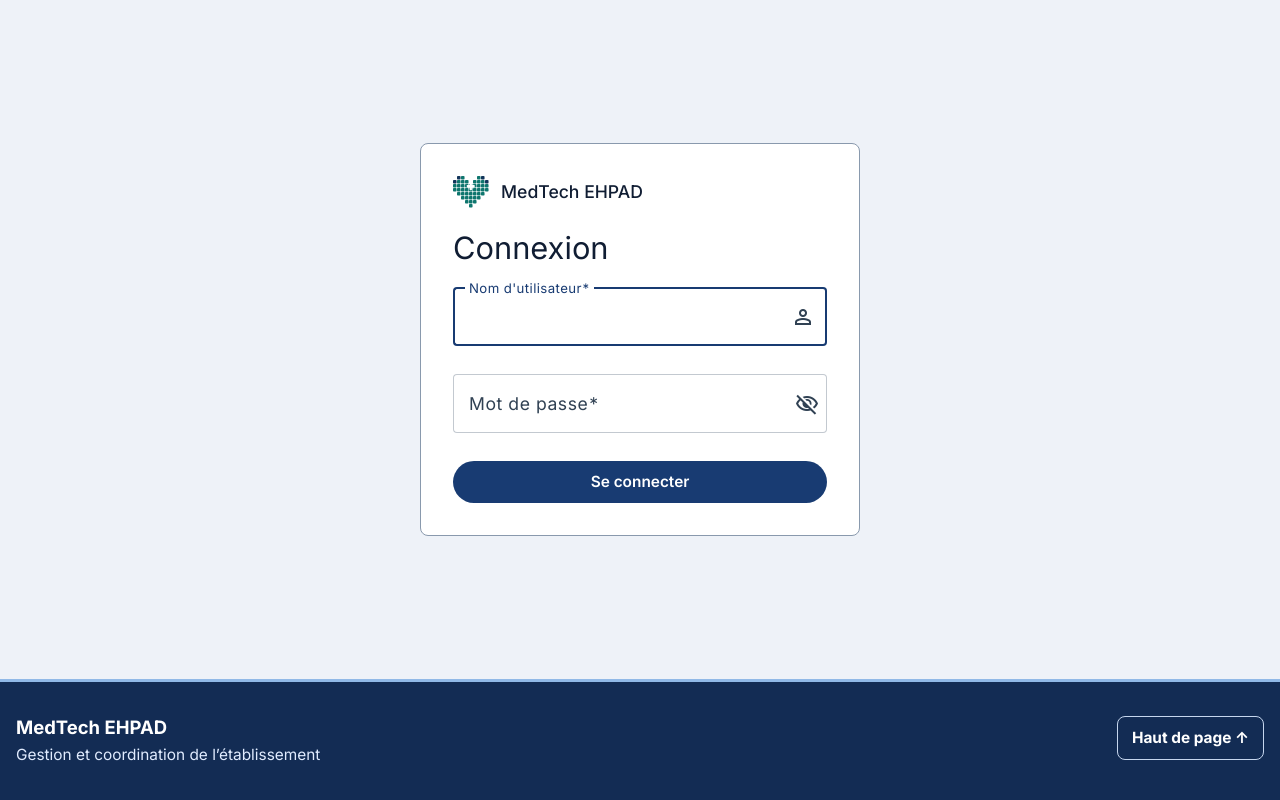
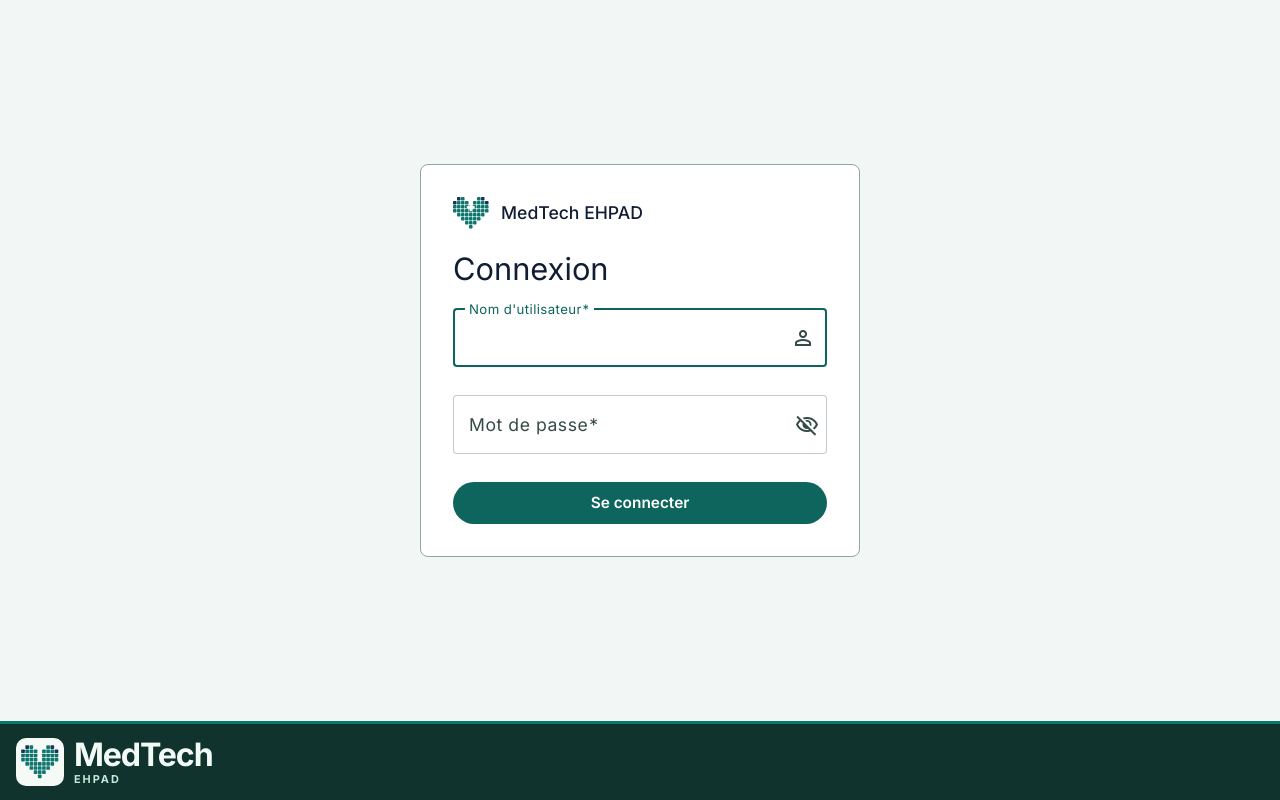
Before and after one commit to emna599/medtech, an Angular app in the folder frontend/: page /login in a window 1280 px wide. Built offline with nearby package versions, Linux system fonts and the light colour scheme.

Commit message:
Harmonise l’identité MedTech et redessine le pied de page

```diff
--- a/frontend/src/app/app.html
+++ b/frontend/src/app/app.html
@@ -1,33 +1,53 @@
 <div class="site-content" #pageStart tabindex="-1">
   <router-outlet />
 </div>
-<footer class="site-footer">
+<footer class="site-footer" [class.site-footer--guest]="!role()">
   <div class="footer-inner">
-    <div>
-      <strong>MedTech EHPAD</strong>
-      <p>Gestion et coordination de l’établissement</p>
+    <div class="footer-brand">
+      <img src="logo.svg" alt="" width="38" height="38" />
+      <strong>MedTech <span>EHPAD</span></strong>
     </div>
     @if (role(); as currentRole) {
-      <nav aria-label="Raccourcis de votre espace">
-        <strong>{{ roleLabels[currentRole] }}</strong>
-        <ul>
+      <nav aria-label="Raccourcis de votre espace" [class.footer-nav--admin]="currentRole === 'ADMIN'">
         @switch (currentRole) {
           @case ('ADMIN') {
-              <li><a routerLink="/admin">Tableau de bord</a></li>
+            <div>
+              <strong>Établissement</strong>
+              <ul>
                 <li><a routerLink="/admin/residents">Résidents</a></li>
                 <li><a routerLink="/admin/rooms">Chambres et étages</a></li>
+              </ul>
+            </div>
+            <div>
+              <strong>Administration</strong>
+              <ul>
+                <li><a routerLink="/admin">Tableau de bord</a></li>
                 <li><a routerLink="/admin/users">Comptes</a></li>
+              </ul>
+            </div>
           }
           @case ('PERSONNEL') {
-              <li><a routerLink="/personnel">Tournées et service</a></li>
+            <strong>Personnel</strong>
+            <ul><li><a routerLink="/personnel">Tournées et service</a></li></ul>
           }
           @case ('MEDECIN') {
-              <li><a routerLink="/medecin/residents">Annuaire des résidents</a></li>
+            <strong>Médecin</strong>
+            <ul><li><a routerLink="/medecin/residents">Annuaire des résidents</a></li></ul>
           }
         }
-        </ul>
       </nav>
+      <div class="footer-map" aria-hidden="true">
+        <span class="map-route"></span>
+        <span class="map-pin"><span class="material-symbols-outlined">location_on</span></span>
+        <span class="map-message"><span class="material-symbols-outlined">chat_bubble</span></span>
+      </div>
     }
-    <button type="button" (click)="backToTop(pageStart)">Haut de page <span aria-hidden="true">↑</span></button>
   </div>
+  @if (role()) {
+    <div class="footer-utilities">
+      <button type="button" (click)="backToTop(pageStart)">
+        <span aria-hidden="true">↑</span> Haut de page
+      </button>
+    </div>
+  }
 </footer>
--- a/frontend/src/app/app.scss
+++ b/frontend/src/app/app.scss
@@ -1,26 +1,174 @@
-:host { display: flex; min-height: 100dvh; flex-direction: column; }
-.site-content { flex: 1 0 auto; min-width: 0; display: flex; flex-direction: column; }
+:host {
+  display: flex;
+  min-height: 100dvh;
+  flex-direction: column;
+}
+
+.site-content {
+  display: flex;
+  flex: 1 0 auto;
+  flex-direction: column;
+  min-width: 0;
+}
 
 .site-footer {
-  background: var(--site-banner);
-  color: #fff;
-  border-top: 3px solid var(--site-banner-border);
+  background: var(--site-footer);
+  color: var(--site-footer-ink);
+  border-top: 3px solid var(--site-mark);
+}
+
+.footer-inner,
+.footer-utilities {
+  box-sizing: border-box;
+  width: min(100%, 1440px);
+  margin-inline: auto;
+  padding-inline: 16px;
 }
 
 .footer-inner {
-  box-sizing: border-box;
+  display: grid;
+  grid-template-columns: minmax(10rem, 1fr) minmax(0, 1.6fr) minmax(7rem, .75fr);
+  gap: 1rem 2rem;
+  padding-block: clamp(24px, 3.5vw, 48px);
+}
+
+.footer-brand {
   display: flex;
-  flex-wrap: wrap;
-  justify-content: space-between;
-  align-items: flex-start;
-  gap: 16px 28px;
-  max-width: 1440px;
-  margin-inline: auto;
-  padding: clamp(18px, 3vw, 34px) 16px;
+  align-items: center;
+  align-self: start;
+  gap: 10px;
 }
-.footer-inner strong { font-size: 1.05rem; }
-.footer-inner p { margin: 4px 0 0; color: var(--site-banner-text); }
-.footer-inner ul { display: flex; flex-wrap: wrap; list-style: none; gap: 4px 16px; margin: 6px 0 0; padding: 0; }
-.footer-inner a { color: var(--site-banner-text); display: inline-block; padding-block: 4px; text-underline-offset: 3px; }
-.footer-inner button { font: inherit; font-weight: 650; color: #fff; background: transparent; border: 1px solid #c6d6ee; border-radius: 8px; padding: 8px 14px; min-height: 44px; cursor: pointer; }
-.footer-inner :is(a, button):focus-visible { outline: 2px solid #ffdc99; outline-offset: 3px; }
+
+.footer-brand img {
+  flex: 0 0 38px;
+  box-sizing: content-box;
+  padding: 5px;
+  background: #f6faf7;
+  border-radius: 10px;
+}
+
+.footer-brand strong {
+  display: grid;
+  gap: 2px;
+  font-size: clamp(1.45rem, 1.1rem + 1vw, 2rem);
+  line-height: 1.05;
+  letter-spacing: -.035em;
+}
+
+.footer-brand strong span {
+  font-size: .62rem;
+  font-weight: 700;
+  letter-spacing: .18em;
+  color: var(--site-footer-link);
+}
+
+.footer-map {
+  position: relative;
+  min-height: 100px;
+  overflow: hidden;
+  border-radius: 10px;
+  border: 1px solid #52786c;
+  background-color: #193f36;
+  background-image:
+    repeating-linear-gradient(0deg, transparent 0 19px, #315c50 19px 20px),
+    repeating-linear-gradient(90deg, transparent 0 25px, #315c50 25px 26px);
+}
+
+.map-route {
+  position: absolute;
+  inset: 34% 25% 32% 22%;
+  border-left: 1px solid #9dc1af;
+  border-bottom: 1px solid #9dc1af;
+  border-bottom-left-radius: 8px;
+  transform: skewX(-20deg);
+}
+
+.map-pin,
+.map-message {
+  position: absolute;
+  display: grid;
+  place-items: center;
+  width: 30px;
+  height: 30px;
+  border-radius: 50%;
+}
+
+.map-pin {
+  top: 15%;
+  left: 15%;
+  background: #dbeee6;
+  color: #143f35;
+}
+
+.map-message {
+  right: 15%;
+  bottom: 15%;
+  background: #28594c;
+  color: #ecf8f3;
+  border: 1px solid #9dc1af;
+}
+
+.footer-map .material-symbols-outlined {
+  width: 17px;
+  height: 17px;
+  font-size: 17px;
+}
+
+.footer-nav--admin {
+  display: grid;
+  grid-template-columns: repeat(2, minmax(0, 1fr));
+  gap: 16px 24px;
+}
+
+.footer-inner nav strong { font-size: 1rem; }
+.footer-inner ul {
+  display: grid;
+  justify-items: start;
+  gap: 1px;
+  margin: 8px 0 0;
+  padding: 0;
+  list-style: none;
+}
+
+.footer-inner a,
+.footer-utilities button {
+  color: var(--site-footer-link);
+  font: inherit;
+  font-weight: 550;
+  text-decoration: none;
+  text-underline-offset: 4px;
+}
+
+.footer-inner a { display: inline-block; padding-block: 6px; }
+.site-footer :is(a, button):hover { text-decoration: underline; }
+
+.footer-utilities {
+  display: flex;
+  justify-content: flex-end;
+}
+
+.footer-utilities button {
+  display: inline-flex;
+  align-items: center;
+  gap: 8px;
+  min-height: 44px;
+  padding: 6px 0 6px 12px;
+  border: 0;
+  background: transparent;
+  cursor: pointer;
+}
+
+.footer-utilities button { font-size: .9rem; }
+.footer-utilities button span { font-size: 1.2rem; text-decoration: none; }
+.site-footer:has(.footer-utilities) .footer-inner { border-bottom: 1px solid var(--site-footer-rule); }
+.site-footer--guest .footer-inner { display: block; padding-block: 14px; }
+.site-footer :is(a, button):focus-visible { outline: 2px solid var(--site-footer-link); outline-offset: 3px; }
+
+@media (max-width: 900px) {
+  .footer-inner { grid-template-columns: minmax(10rem, 1fr) minmax(0, 1.5fr); }
+  .footer-map { display: none; }
+}
+
+@media (max-width: 650px) {
+  .footer-inner { grid-template-columns: minmax(0, 1fr); gap: 20px; }
+}
--- a/frontend/src/app/app.ts
+++ b/frontend/src/app/app.ts
@@ -1,7 +1,6 @@
 import { Component, computed, inject } from '@angular/core';
 import { RouterLink, RouterOutlet } from '@angular/router';
 import { AuthService } from './core/auth/auth.service';
-import { ROLE_LABEL } from './shared/models/auth.model';
 
 @Component({
   selector: 'app-root',
@@ -12,7 +11,6 @@ import { ROLE_LABEL } from './shared/models/auth.model';
 export class App {
   private readonly auth = inject(AuthService);
   protected readonly role = computed(() => this.auth.currentUser()?.role);
-  protected readonly roleLabels = ROLE_LABEL;
 
   protected backToTop(pageStart: HTMLElement): void {
     pageStart.focus({ preventScroll: true });
--- a/frontend/src/app/shared/components/toolbar/toolbar.html
+++ b/frontend/src/app/shared/components/toolbar/toolbar.html
@@ -1,9 +1,11 @@
 <header class="toolbar">
-  <img class="logo" src="logo.svg" alt="" />
-  <span class="brand">
-    <span class="app-name">Med<b>Tech</b></span>
-    <span class="app-sub">EHPAD</span>
-  </span>
+  <a class="identity" [routerLink]="homeRoute()" aria-label="MedTech EHPAD, accueil de votre espace">
+    <img class="logo" src="logo.svg" alt="" />
+    <span class="brand">
+      <span class="app-name">Med<b>Tech</b></span>
+      <span class="app-sub">EHPAD</span>
+    </span>
+  </a>
 
   <span class="spacer"></span>
 
--- a/frontend/src/app/shared/components/toolbar/toolbar.scss
+++ b/frontend/src/app/shared/components/toolbar/toolbar.scss
@@ -1,37 +1,49 @@
+:host {
+  display: block;
+  background: var(--site-header);
+  border-top: 3px solid var(--site-mark);
+  border-bottom: 1px solid var(--site-divider);
+}
+
 .toolbar {
   box-sizing: border-box;
   display: flex;
   flex-wrap: wrap;
   align-items: center;
-  gap: 8px 16px;
-  min-height: 68px;
-  padding: 8px clamp(12px, 3vw, 48px);
-  background: var(--site-banner);
-  color: #fff;
-  --mat-sys-on-surface: #fff;
-  --mat-sys-on-surface-variant: var(--site-banner-text);
-  --mat-sys-primary: #fff;
-  --mat-sys-outline: #c6d6ee;
-  border-bottom: 3px solid var(--site-banner-border);
+  gap: 8px 14px;
+  width: min(100%, 1440px);
+  min-height: 72px;
+  margin-inline: auto;
+  padding: 8px 16px;
+  color: var(--mat-sys-on-surface);
 }
 
-.logo { width: 36px; height: 36px; padding: 4px; background: #fff; border-radius: 8px; }
-.brand, .user { display: flex; flex-direction: column; line-height: 1.2; }
+.identity { display: inline-flex; align-items: center; gap: 10px; color: inherit; text-decoration: none; }
+.identity:focus-visible { outline: 2px solid var(--site-mark); outline-offset: 4px; }
+
+.logo { display: block; width: 40px; height: 40px; }
+:host-context([data-theme='dark']) .logo { background: #f2f6f5; border-radius: 7px; }
+
+.brand,
+.user { display: flex; flex-direction: column; line-height: 1.25; }
 .app-name { font-size: 1.2rem; font-weight: 750; }
-.app-name b { color: #bcdcff; }
-.app-sub { font-weight: 650; font-size: 0.72rem; color: var(--site-banner-text); }
+.app-name b { color: var(--mat-sys-primary); }
+.app-sub { font-weight: 700; font-size: .76rem; color: var(--mat-sys-on-surface-variant); }
 .spacer { flex: 1 1 auto; }
-.user { align-items: flex-end; max-width: 24ch; min-width: 0; }
-.user-name { font-size: 0.9rem; overflow-wrap: anywhere; }
-.user-role { font-size: 0.85rem; font-weight: 750; color: #c3dcff; }
+.user { align-items: flex-end; max-width: 24ch; min-width: 0; padding-inline-end: 12px; border-inline-end: 1px solid var(--site-divider); }
+.user-name { font-size: .9rem; overflow-wrap: anywhere; }
+.logout { border: 1px solid var(--site-divider); border-radius: 999px; }
+.user-role { font-size: .85rem; font-weight: 750; color: var(--mat-sys-primary); }
 
 @media (max-width: 600px) {
   .user-name { display: none; }
-  .toolbar { gap: 4px 8px; }
+  .toolbar { padding-inline: 10px; gap: 4px 8px; }
+  .user { padding-inline-end: 6px; }
 }
 
-@media (max-width: 390px) {
-  .logo, .logout-label { display: none; }
+@media (max-width: 420px) {
+  .logo { width: 28px; height: 28px; }
+  .logout-label { display: none; }
   .logout { min-width: 40px; padding-inline: 8px; }
   .logout mat-icon { margin: 0; }
 }
--- a/frontend/src/app/shared/components/toolbar/toolbar.ts
+++ b/frontend/src/app/shared/components/toolbar/toolbar.ts
@@ -1,6 +1,7 @@
 import { ChangeDetectionStrategy, Component, computed, inject } from '@angular/core';
 import { MatButtonModule } from '@angular/material/button';
 import { MatIconModule } from '@angular/material/icon';
+import { RouterLink } from '@angular/router';
 import { ThemeService } from '../../../core/services/theme.service';
 import { AuthService } from '../../../core/auth/auth.service';
 import { ROLE_LABEL } from '../../models/auth.model';
@@ -8,7 +9,7 @@ import { ROLE_LABEL } from '../../models/auth.model';
 /** Barre du haut commune aux trois espaces : nom, rôle de l'utilisateur et déconnexion. */
 @Component({
   selector: 'app-toolbar',
-  imports: [MatButtonModule, MatIconModule],
+  imports: [MatButtonModule, MatIconModule, RouterLink],
   templateUrl: './toolbar.html',
   styleUrl: './toolbar.scss',
   changeDetection: ChangeDetectionStrategy.OnPush,
@@ -20,6 +21,7 @@ export class Toolbar {
   protected readonly dark = computed(() => this.theme.mode() === 'dark');
 
   protected readonly user = this.auth.currentUser;
+  protected readonly homeRoute = computed(() => this.auth.homeRoute());
   protected readonly roleLabel = computed(() => {
     const role = this.user()?.role;
     return role ? ROLE_LABEL[role] : '';
```
Also changed, not shown: frontend/src/styles.scss (+26 -18 lines), 2 other files (tests, documents, lock files or other folders). Lines whose indentation alone changed are shown as unchanged.
